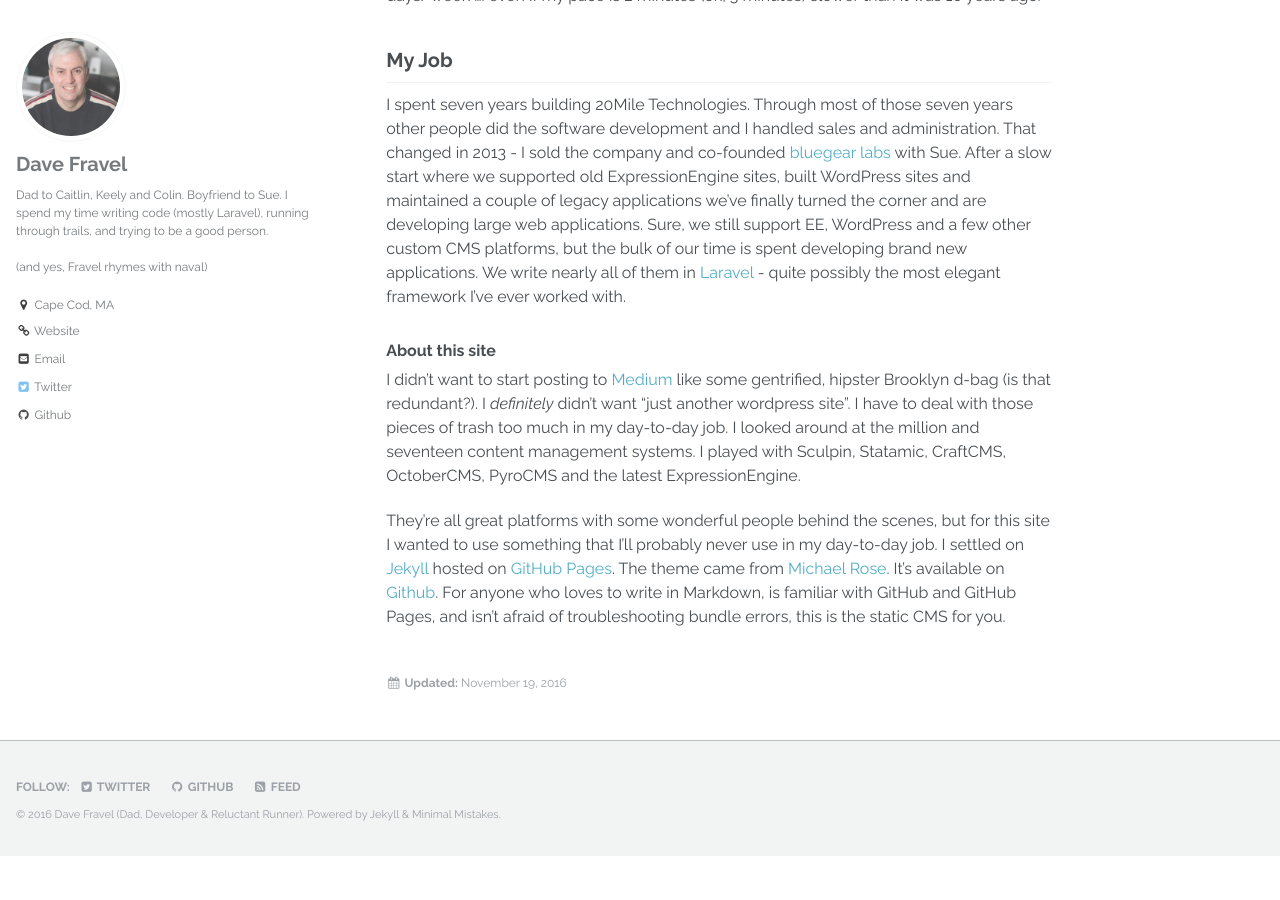
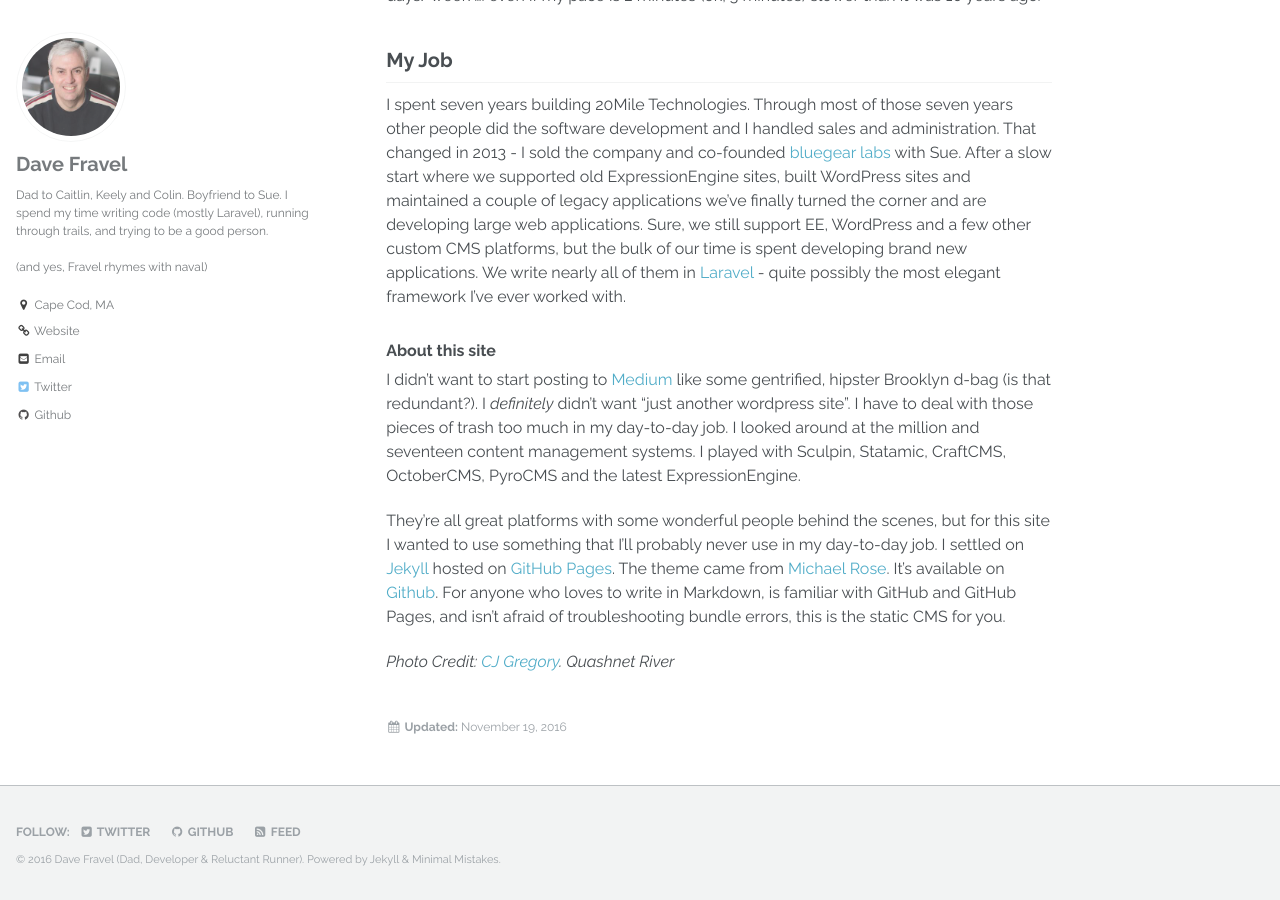
Before and after one commit to dfravel/dfravel.github.io, a Jekyll site: the page built from _pages/about.md, in a window 1280 px wide and 900 px high, scrolled down 1608 px. Built offline with Jekyll 4.4.1, drawn with Linux system fonts in a browser that asks for light colours; comment, search, counter and statistics services are not loaded; before the commit the page ends 2464 px from its top, so only the background shows below that; part of the change alters nothing that is shown.

Commit message:
Finalized the about page

```diff
--- a/_pages/about.md
+++ b/_pages/about.md
@@ -1,7 +1,7 @@
 ---
 title: "About Me"
 header:
-  overlay_image: "http://forums.alpinezone.com/gallery/data/1124/medium/Photo-0053.jpg"
+  overlay_image: "http://c6.staticflickr.com/3/2804/4402436861_944dd0e783_b.jpg"
 excerpt: "I used to think I was special."
 permalink: /about/
 layout: single
@@ -30,3 +30,5 @@ I spent seven years building 20Mile Technologies. Through most of those seven ye
 I  didn't want to start posting to [Medium](https://medium.com) like some gentrified, hipster Brooklyn d-bag (is that redundant?). I _definitely_ didn't want "just another wordpress site". I have to deal with those pieces of trash too much in my day-to-day job. I looked around at the million and seventeen content management systems. I played with Sculpin, Statamic, CraftCMS, OctoberCMS, PyroCMS and the latest ExpressionEngine.
 
 They're all great platforms with some wonderful people behind the scenes, but for this site I wanted to use something that I'll probably never use in my day-to-day job. I settled on [Jekyll](http://www.jekyllrb.com) hosted on [GitHub Pages](https://pages.github.com/). The theme came from [Michael Rose](https://mademistakes.com/). It's available on [Github](https://github.com/mmistakes/minimal-mistakes). For anyone who loves to write in Markdown, is familiar with GitHub and GitHub Pages, and isn't afraid of troubleshooting bundle errors, this is the static CMS for you.
+
+_Photo Credit: [CJ Gregory](https://www.flickr.com/photos/dr_cjgregory/). Quashnet River_
```
